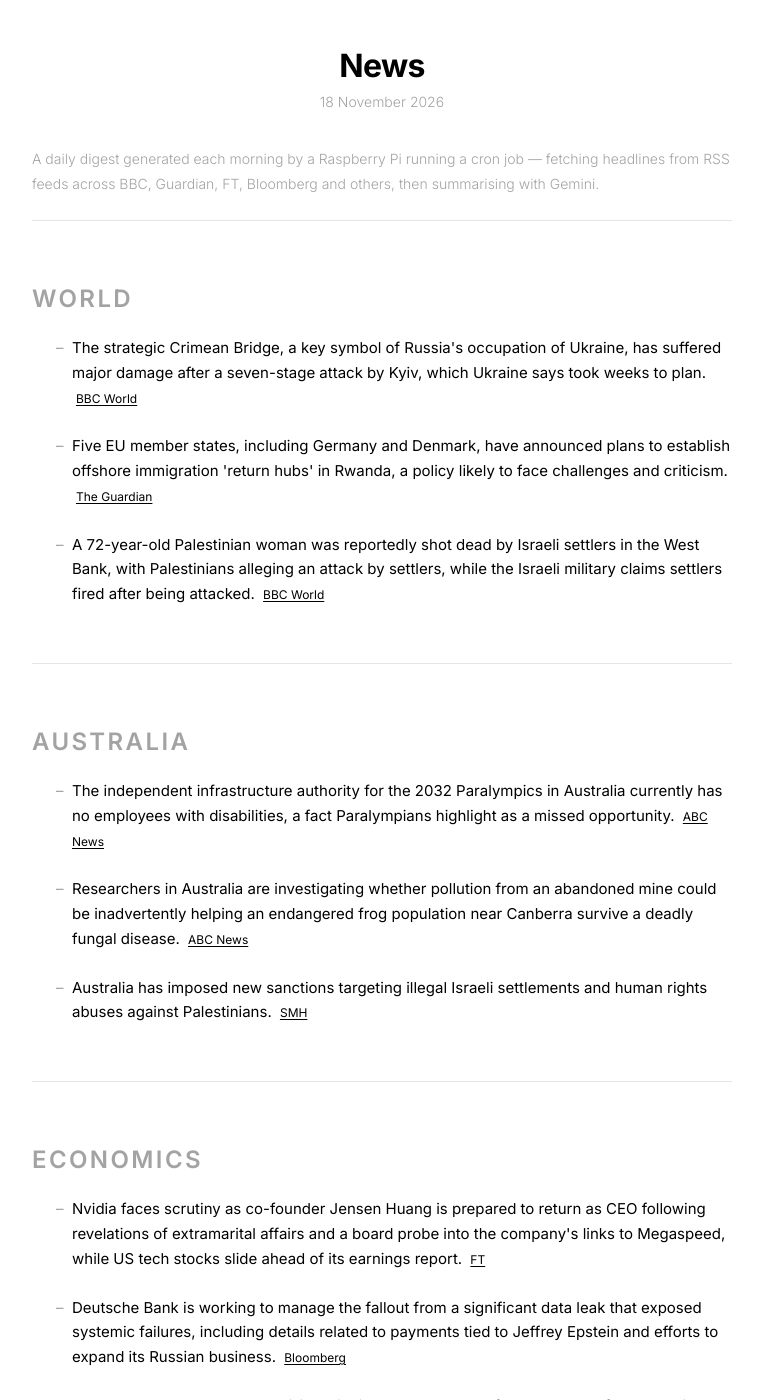
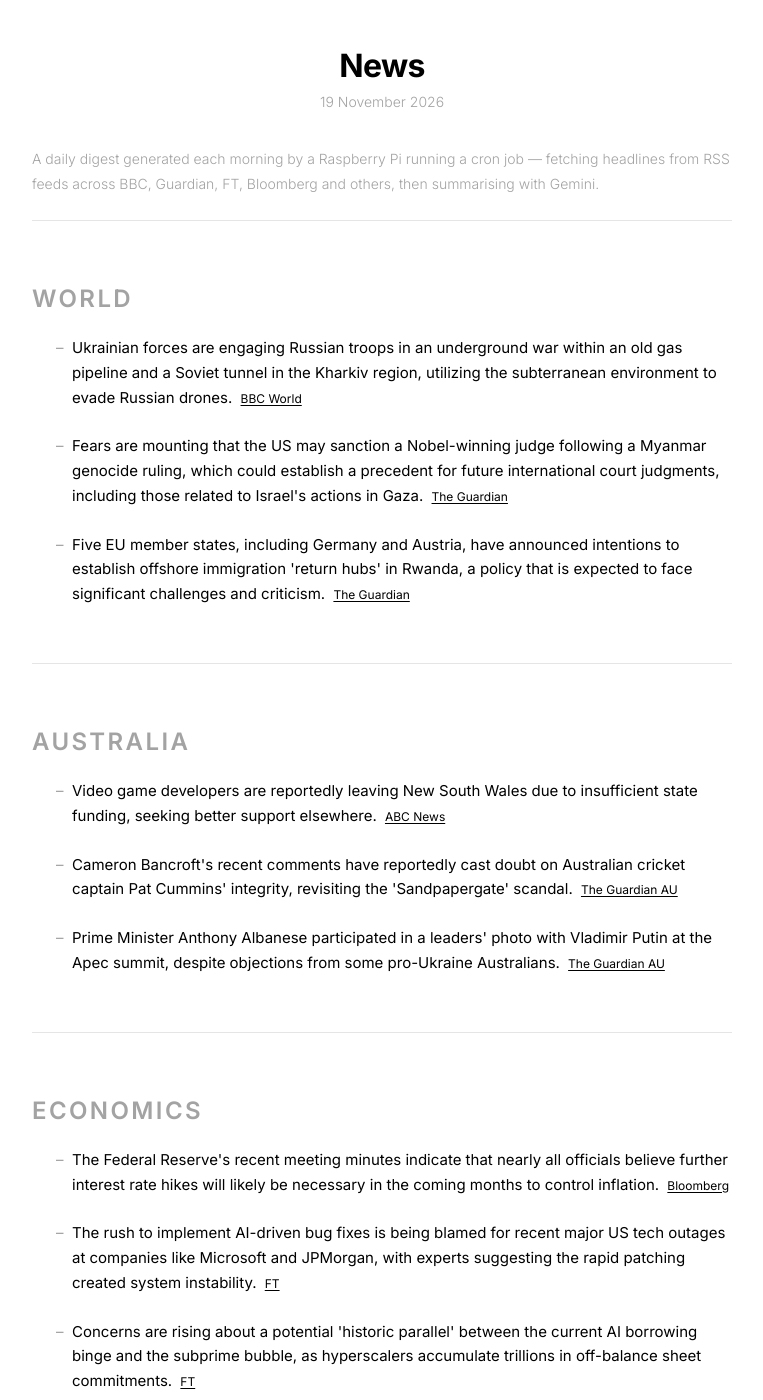
Before and after one commit to s-jac/s-jac.github.io, a Jekyll site: the page built from projects/news.html, in a window 1280 px wide and 1400 px high. Shown: the whole window, without its empty margins (258-1021 px from the left). Built offline with Jekyll 4.4.1, drawn with Linux system fonts in a browser that asks for light colours; some of the changed text lies outside the part shown.

Commit message:
daily news update 19 November 2026

```diff
--- a/_data/news.json
+++ b/_data/news.json
@@ -1,24 +1,24 @@
 {
-  "date": "18 November 2026",
-  "generated_at": "2026-11-17T20:00:27.127641+00:00",
+  "date": "19 November 2026",
+  "generated_at": "2026-11-18T20:01:10.699053+00:00",
   "sections": [
     {
       "heading": "World",
       "bullets": [
         {
-          "text": "The strategic Crimean Bridge, a key symbol of Russia's occupation of Ukraine, has suffered major damage after a seven-stage attack by Kyiv, which Ukraine says took weeks to plan.",
+          "text": "Ukrainian forces are engaging Russian troops in an underground war within an old gas pipeline and a Soviet tunnel in the Kharkiv region, utilizing the subterranean environment to evade Russian drones.",
           "source": "BBC World",
           "url": "https://www.bbc.com/news/world"
         },
         {
-          "text": "Five EU member states, including Germany and Denmark, have announced plans to establish offshore immigration 'return hubs' in Rwanda, a policy likely to face challenges and criticism.",
+          "text": "Fears are mounting that the US may sanction a Nobel-winning judge following a Myanmar genocide ruling, which could establish a precedent for future international court judgments, including those related to Israel's actions in Gaza.",
           "source": "The Guardian",
           "url": "https://www.theguardian.com"
         },
         {
-          "text": "A 72-year-old Palestinian woman was reportedly shot dead by Israeli settlers in the West Bank, with Palestinians alleging an attack by settlers, while the Israeli military claims settlers fired after being attacked.",
-          "source": "BBC World",
-          "url": "https://www.bbc.com/news/world"
+          "text": "Five EU member states, including Germany and Austria, have announced intentions to establish offshore immigration 'return hubs' in Rwanda, a policy that is expected to face significant challenges and criticism.",
+          "source": "The Guardian",
+          "url": "https://www.theguardian.com"
         }
       ]
     },
@@ -26,19 +26,19 @@
       "heading": "Australia",
       "bullets": [
         {
-          "text": "The independent infrastructure authority for the 2032 Paralympics in Australia currently has no employees with disabilities, a fact Paralympians highlight as a missed opportunity.",
+          "text": "Video game developers are reportedly leaving New South Wales due to insufficient state funding, seeking better support elsewhere.",
           "source": "ABC News",
           "url": "https://www.abc.net.au/news"
         },
         {
-          "text": "Researchers in Australia are investigating whether pollution from an abandoned mine could be inadvertently helping an endangered frog population near Canberra survive a deadly fungal disease.",
-          "source": "ABC News",
-          "url": "https://www.abc.net.au/news"
+          "text": "Cameron Bancroft's recent comments have reportedly cast doubt on Australian cricket captain Pat Cummins' integrity, revisiting the 'Sandpapergate' scandal.",
+          "source": "The Guardian AU",
+          "url": "https://www.theguardian.com/au"
         },
         {
-          "text": "Australia has imposed new sanctions targeting illegal Israeli settlements and human rights abuses against Palestinians.",
-          "source": "SMH",
-          "url": "https://www.smh.com.au"
+          "text": "Prime Minister Anthony Albanese participated in a leaders' photo with Vladimir Putin at the Apec summit, despite objections from some pro-Ukraine Australians.",
+          "source": "The Guardian AU",
+          "url": "https://www.theguardian.com/au"
         }
       ]
     },
@@ -46,19 +46,19 @@
       "heading": "Economics",
       "bullets": [
         {
-          "text": "Nvidia faces scrutiny as co-founder Jensen Huang is prepared to return as CEO following revelations of extramarital affairs and a board probe into the company's links to Megaspeed, while US tech stocks slide ahead of its earnings report.",
+          "text": "The Federal Reserve's recent meeting minutes indicate that nearly all officials believe further interest rate hikes will likely be necessary in the coming months to control inflation.",
+          "source": "Bloomberg",
+          "url": "https://www.bloomberg.com/markets"
+        },
+        {
+          "text": "The rush to implement AI-driven bug fixes is being blamed for recent major US tech outages at companies like Microsoft and JPMorgan, with experts suggesting the rapid patching created system instability.",
           "source": "FT",
           "url": "https://www.ft.com"
         },
         {
-          "text": "Deutsche Bank is working to manage the fallout from a significant data leak that exposed systemic failures, including details related to payments tied to Jeffrey Epstein and efforts to expand its Russian business.",
-          "source": "Bloomberg",
-          "url": "https://www.bloomberg.com/markets"
-        },
-        {
-          "text": "The Federal Reserve's John Williams indicated he does not foresee a need for 'dramatic action' on interest rates, despite observing drivers like AI contributing to inflation, but noted it's not broadly spreading.",
-          "source": "Bloomberg",
-          "url": "https://www.bloomberg.com/markets"
+          "text": "Concerns are rising about a potential 'historic parallel' between the current AI borrowing binge and the subprime bubble, as hyperscalers accumulate trillions in off-balance sheet commitments.",
+          "source": "FT",
+          "url": "https://www.ft.com"
         }
       ]
     }
```
